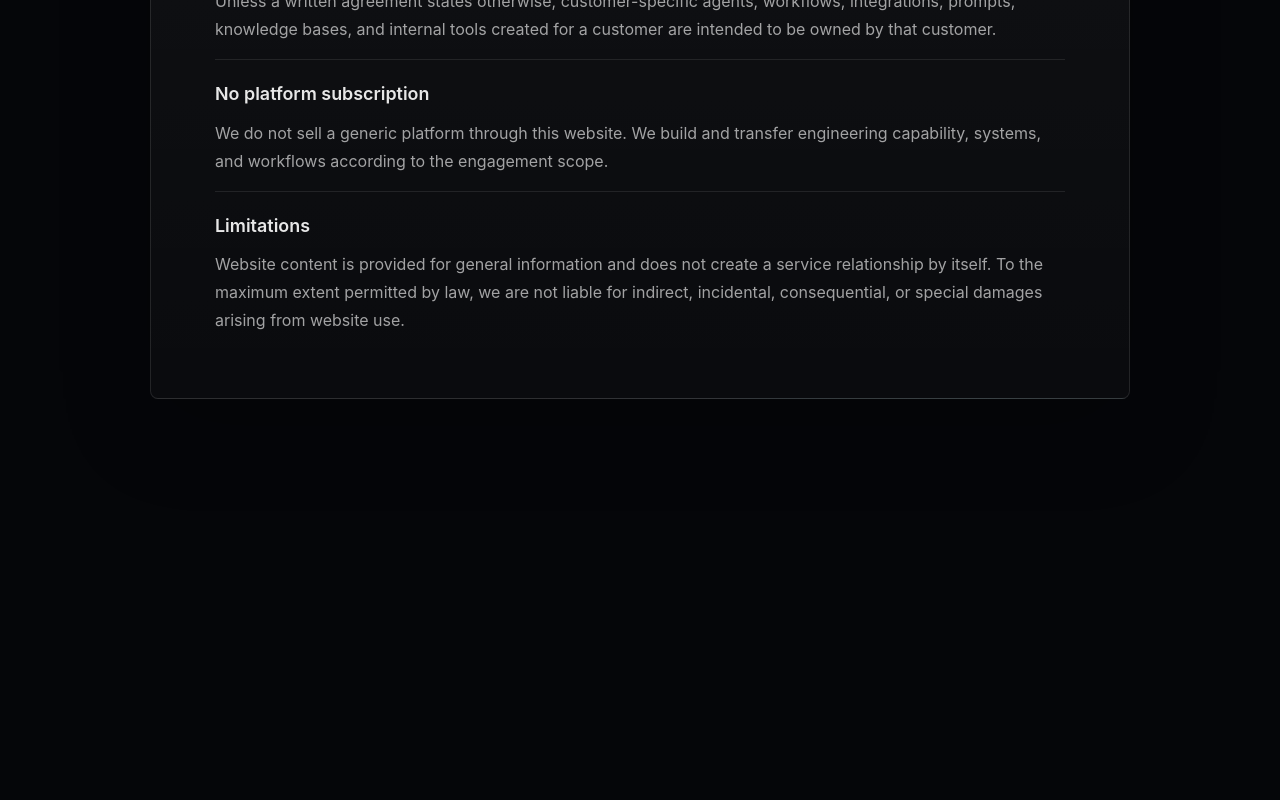
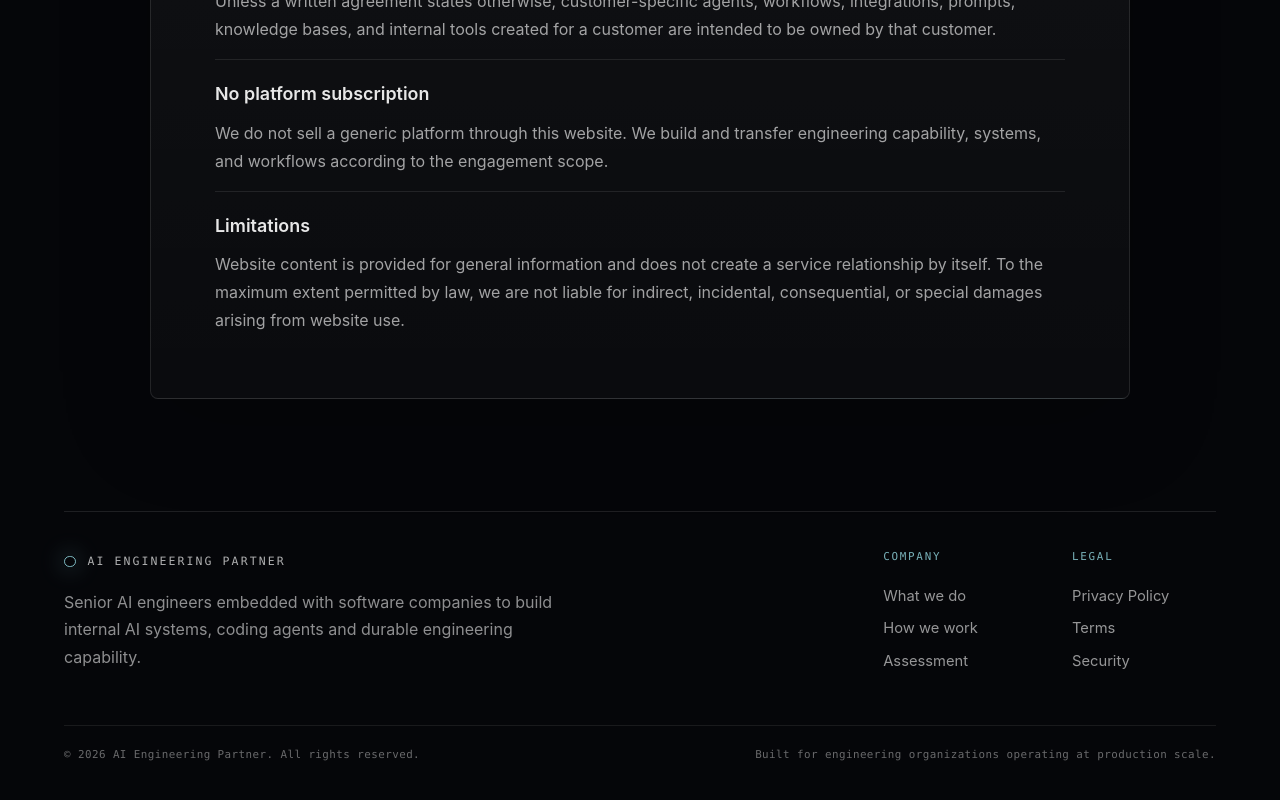
Before and after one commit to rickkdev/coding-agent-landing, a Next.js app: page /terms in a window 1280 px wide. Shown: the part 908-1708 px from the top of the page. Before the commit the page ends 1419 px from the top, so only its background shows below. Built offline with nearby package versions, Linux system fonts and the light colour scheme.

Commit message:
Add legal footers and security details

```diff
--- a/src/app/globals.css
+++ b/src/app/globals.css
@@ -328,6 +328,11 @@ a {
   line-height: 1.75;
 }
 
+.legal-footer {
+  width: min(100%, 1280px);
+  margin: clamp(5rem, 9vw, 7rem) auto 0;
+}
+
 @media (min-width: 640px) {
   .hero-shell,
   .section,
--- a/src/app/layout.tsx
+++ b/src/app/layout.tsx
@@ -13,8 +13,8 @@ export default function RootLayout({
   children: React.ReactNode;
 }>) {
   return (
-    <html lang="en" className="h-full antialiased">
-      <body className="min-h-full flex flex-col">{children}</body>
+    <html lang="en" className="h-full antialiased" suppressHydrationWarning>
+      <body className="min-h-full flex flex-col" suppressHydrationWarning>{children}</body>
     </html>
   );
 }
--- a/src/app/legal-content.tsx
+++ b/src/app/legal-content.tsx
@@ -38,6 +38,39 @@ export function LegalPage({ title, updated, intro, sections }: LegalPageProps) {
           ))}
         </div>
       </article>
+
+      <footer className="legal-footer">
+        <div className="footer-inner">
+          <div className="footer-brand">
+            <Link className="brand" href="/" aria-label="AI Engineering Partner home">
+              <span className="brand-mark" />
+              AI Engineering Partner
+            </Link>
+            <p>
+              Senior AI engineers embedded with software companies to build internal AI systems,
+              coding agents and durable engineering capability.
+            </p>
+          </div>
+          <div className="footer-links">
+            <div>
+              <h2>Company</h2>
+              <Link href="/#what-we-do">What we do</Link>
+              <Link href="/#how-we-work">How we work</Link>
+              <Link href="/#assessment">Assessment</Link>
+            </div>
+            <div>
+              <h2>Legal</h2>
+              <Link href="/privacy">Privacy Policy</Link>
+              <Link href="/terms">Terms</Link>
+              <Link href="/security">Security</Link>
+            </div>
+          </div>
+          <div className="footer-bottom">
+            <span>© 2026 AI Engineering Partner. All rights reserved.</span>
+            <span>Built for engineering organizations operating at production scale.</span>
+          </div>
+        </div>
+      </footer>
     </main>
   );
 }
--- a/src/app/security/page.tsx
+++ b/src/app/security/page.tsx
@@ -16,6 +16,14 @@ export default function SecurityPage() {
         {
           title: "Access model",
           body: "We use least-privilege access and customer-approved systems for repositories, ticketing, documentation, CI, cloud infrastructure, and communication tools. Access is scoped to the engagement and removed when no longer needed.",
+        },
+        {
+          title: "Employee confidentiality",
+          body: "Our work is performed by employees and authorized personnel who operate under strict confidentiality obligations, including NDAs and internal policies covering customer code, documentation, architecture, prompts, credentials, roadmaps, business context, and operational data.",
+        },
+        {
+          title: "Authorized personnel only",
+          body: "Customer environments are accessed only by personnel assigned to the engagement and only for the purposes approved by the customer. We do not grant broad internal access to customer systems, and we expect customer access controls to remain the source of truth.",
         },
         {
           title: "Human review",
```
